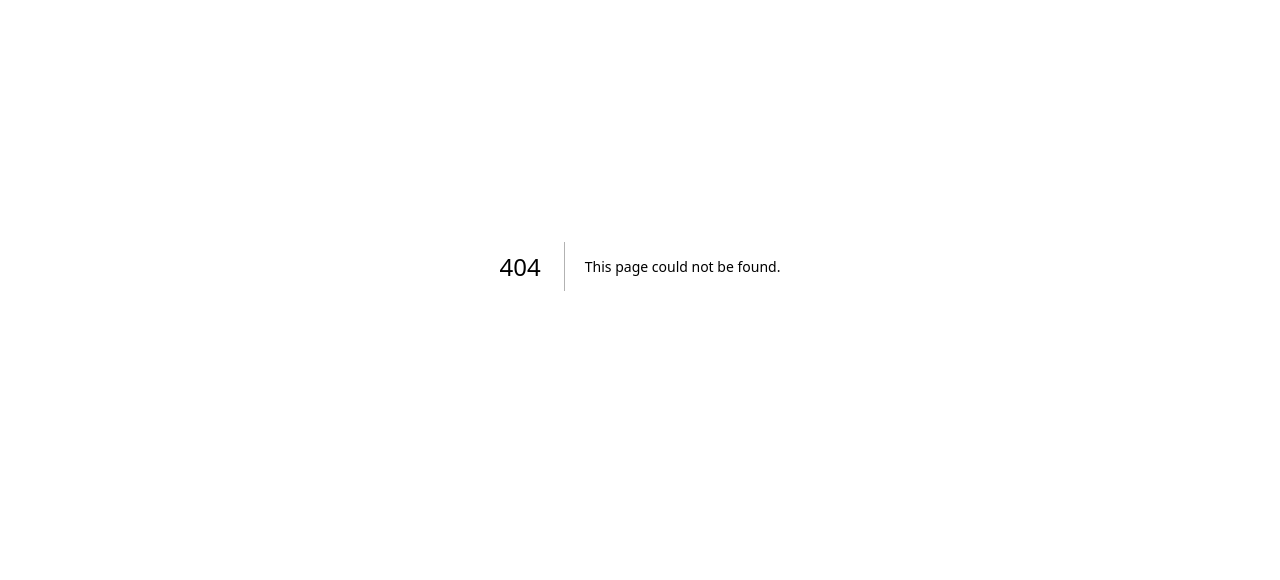
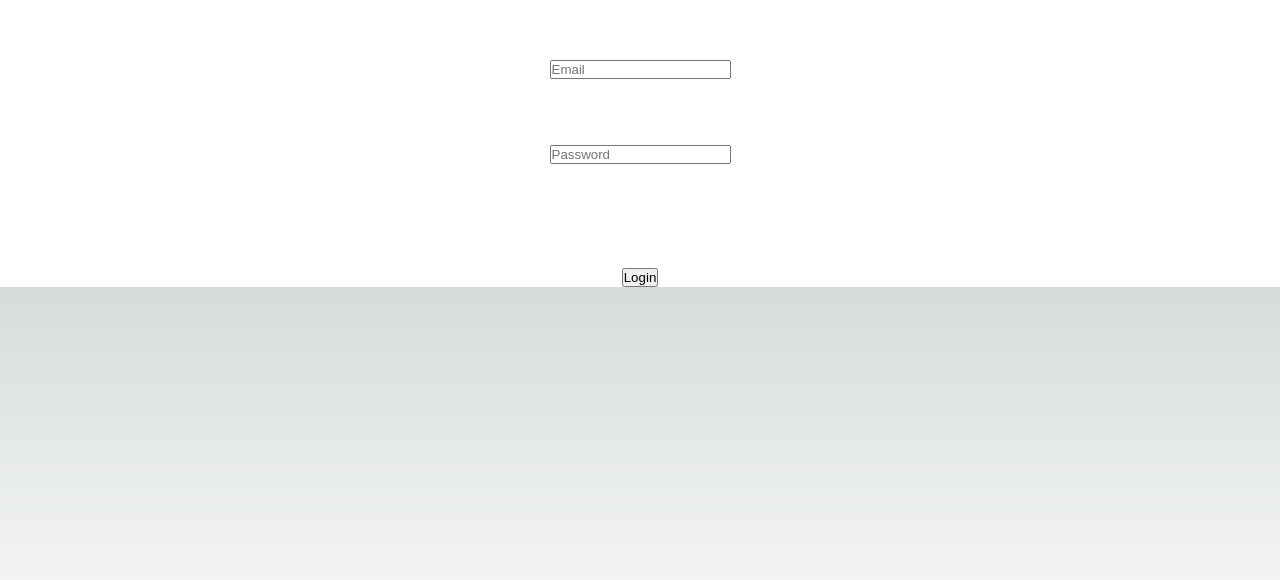
Before and after one commit to Dvaking/Piscine-Survivor, a Next.js app: page /login in a window 1280 px wide. Before the commit this address had no page. Shown: the part 134-714 px from the top of the page. Built offline with nearby package versions, Linux system fonts and the light colour scheme.

Commit message:
[MDF] Login page basic

```diff
--- /dev/null
+++ b/app/login/page.module.css
@@ -0,0 +1,333 @@
+/* @import "https://cdn.jsdelivr.net/npm/bulma@1.0.2/css/bulma.min.css"; */
+
+/* CSS for Login Page */
+
+/* Large Laptop */
+@media (min-width: 1600px) {
+  .LoginPage {
+    display: flex;
+    flex-direction: column;
+    background-color: white;
+    align-items: center;
+    padding-top: 10%;
+  }
+
+  .Mail {
+    background-color: white;
+    margin-top: 5%;
+  }
+
+  .Password {
+    margin-top: 5%;
+  }
+
+  .Login {
+    margin-top: 8%;
+  }
+}
+
+/* Desktop and Tablet Landscap */
+@media (min-width: 960px) and (max-width: 1599px) {
+  .LoginPage {
+    display: flex;
+    flex-direction: column;
+    background-color: white;
+    align-items: center;
+    padding-top: 10%;
+  }
+
+  .Mail {
+    background-color: white;
+    margin-top: 5%;
+  }
+
+  .Password {
+    margin-top: 5%;
+  }
+
+  .Login {
+    margin-top:8%;
+  }
+}
+
+/* Tablet Portrait */
+@media (min-width: 768px) and (max-width: 959px) {
+  .LoginPage {
+    display: flex;
+    flex-direction: column;
+    background-color: white;
+    align-items: center;
+    padding-top: 30%;
+  }
+
+  .Mail {
+    background-color: white;
+    margin-top: 10%;
+  }
+
+  .Password {
+    margin-top: 10%;
+  }
+
+  .Login {
+    margin-top: 15%;
+  }
+}
+
+
+/* Mobile */
+@media (min-width: 320px) and (max-width: 767px) {
+  .LoginPage {
+    display: flex;
+    flex-direction: column;
+    background-color: white;
+    align-items: center;
+    padding-top: 50%;
+  }
+
+  .Mail {
+    background-color: white;
+    margin-top: 15%;
+  }
+
+  .Password {
+    margin-top: 15%;
+  }
+
+  .Login {
+    margin-top: 20%;
+  }
+}
+
+/* @import "https://cdn.jsdelivr.net/npm/bulma@1.0.2/css/bulma.min.css";
+
+ .main {
+  display: flex;
+  flex-direction: column;
+  justify-content: space-evenly;
+  align-items: center;
+  padding: 20rem;
+  min-height: 100vh;
+}
+
+.description {
+  display: inherit;
+  justify-content: inherit;
+  align-items: inherit;
+  font-size: 0.85rem;
+  max-width: var(--max-width);
+  width: 100%;
+  z-index: 2;
+  font-family: var(--font-mono);
+}
+
+.description a {
+  display: flex;
+  justify-content: center;
+  align-items: center;
+  gap: 0.5rem;
+}
+
+.description p {
+  position: relative;
+  margin: 0;
+  padding: 1rem;
+  background-color: rgba(var(--callout-rgb), 0.5);
+  border: 1px solid rgba(var(--callout-border-rgb), 0.3);
+  border-radius: var(--border-radius);
+}
+
+.code {
+  font-weight: 700;
+  font-family: var(--font-mono);
+}
+
+.grid {
+  display: grid;
+  grid-template-columns: repeat(4, minmax(25%, auto));
+  max-width: 100%;
+  width: var(--max-width);
+}
+
+.card {
+  padding: 1rem 1.2rem;
+  border-radius: var(--border-radius);
+  background: rgba(var(--card-rgb), 0);
+  border: 1px solid rgba(var(--card-border-rgb), 0);
+  transition: background 200ms, border 200ms;
+}
+
+.card span {
+  display: inline-block;
+  transition: transform 200ms;
+}
+
+.card h2 {
+  font-weight: 600;
+  margin-bottom: 0.7rem;
+}
+
+.card p {
+  margin: 0;
+  opacity: 0.6;
+  font-size: 0.9rem;
+  line-height: 1.5;
+  max-width: 30ch;
+  text-wrap: balance;
+}
+
+.center {
+  display: flex;
+  justify-content: center;
+  align-items: center;
+  position: relative;
+  padding: 4rem 0;
+}
+
+.center::before {
+  background: var(--secondary-glow);
+  border-radius: 50%;
+  width: 480px;
+  height: 360px;
+  margin-left: -400px;
+}
+
+.center::after {
+  background: var(--primary-glow);
+  width: 240px;
+  height: 180px;
+  z-index: -1;
+}
+
+.center::before,
+.center::after {
+  content: "";
+  left: 50%;
+  position: absolute;
+  filter: blur(45px);
+  transform: translateZ(0);
+}
+
+.logo {
+  position: relative;
+} */
+/* Enable hover only on non-touch devices
+@media (hover: hover) and (pointer: fine) {
+  .card:hover {
+    background: rgba(var(--card-rgb), 0.1);
+    border: 1px solid rgba(var(--card-border-rgb), 0.15);
+  }
+
+  .card:hover span {
+    transform: translateX(4px);
+  }
+}
+
+@media (prefers-reduced-motion) {
+  .card:hover span {
+    transform: none;
+  }
+} */
+
+/* Mobile
+@media (max-width: 700px) {
+  .content {
+    padding: 4rem;
+  }
+
+  .grid {
+    grid-template-columns: 1fr;
+    margin-bottom: 120px;
+    max-width: 320px;
+    text-align: center;
+  }
+
+  .card {
+    padding: 1rem 2.5rem;
+  }
+
+  .card h2 {
+    margin-bottom: 0.5rem;
+  }
+
+  .center {
+    padding: 8rem 0 6rem;
+  }
+
+  .center::before {
+    transform: none;
+    height: 300px;
+  }
+
+  .description {
+    font-size: 0.8rem;
+  }
+
+  .description a {
+    padding: 1rem;
+  }
+
+  .description p,
+  .description div {
+    display: flex;
+    justify-content: center;
+    position: fixed;
+    width: 100%;
+  }
+
+  .description p {
+    align-items: center;
+    inset: 0 0 auto;
+    padding: 2rem 1rem 1.4rem;
+    border-radius: 0;
+    border: none;
+    border-bottom: 1px solid rgba(var(--callout-border-rgb), 0.25);
+    background: linear-gradient(
+      to bottom,
+      rgba(var(--background-start-rgb), 1),
+      rgba(var(--callout-rgb), 0.5)
+    );
+    background-clip: padding-box;
+    backdrop-filter: blur(24px);
+  }
+
+  .description div {
+    align-items: flex-end;
+    pointer-events: none;
+    inset: auto 0 0;
+    padding: 2rem;
+    height: 200px;
+    background: linear-gradient(
+      to bottom,
+      transparent 0%,
+      rgb(var(--background-end-rgb)) 40%
+    );
+    z-index: 1;
+  }
+} */
+
+/* Tablet and Smaller Desktop
+@media (min-width: 701px) and (max-width: 1120px) {
+  .grid {
+    grid-template-columns: repeat(2, 50%);
+  }
+}
+
+@media (prefers-color-scheme: dark) {
+  .vercelLogo {
+    filter: invert(1);
+  }
+
+  .logo {
+    filter: invert(1) drop-shadow(0 0 0.3rem #ffffff70);
+  }
+}
+
+@keyframes rotate {
+  from {
+    transform: rotate(360deg);
+  }
+  to {
+    transform: rotate(0deg);
+  }
+} */
--- /dev/null
+++ b/app/login/page.tsx
@@ -0,0 +1,17 @@
+import styles from "./page.module.css";
+
+export default function Login() {
+  return (
+    <main className={styles.LoginPage}>
+      <div className={styles.Mail}>
+          <input className="input" type="email" placeholder="Email" />
+      </div>
+      <div className={styles.Password}>
+          <input className="input" type="password" placeholder="Password" />
+      </div>
+      <div className={styles.Login}>
+          <button className="button is-success is-dark is-large">Login</button>
+      </div>
+    </main>
+  );
+}
```
